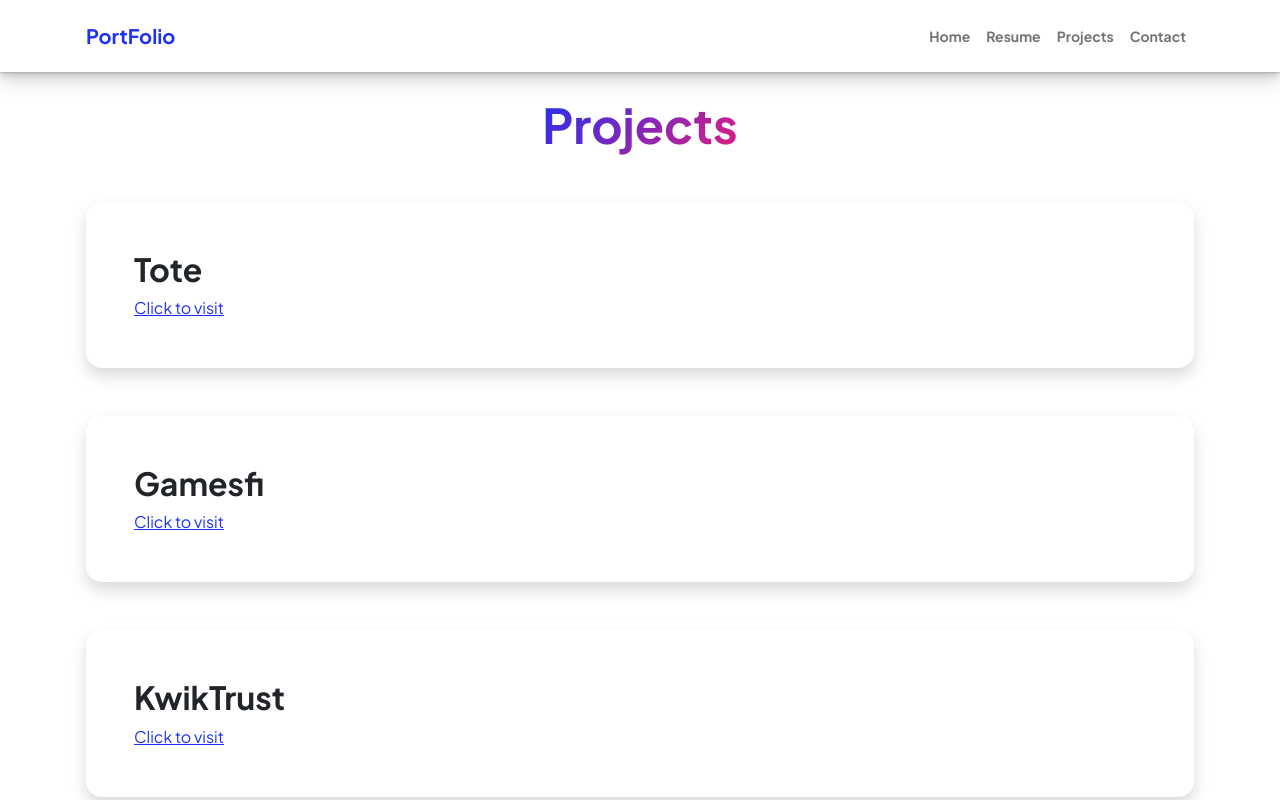
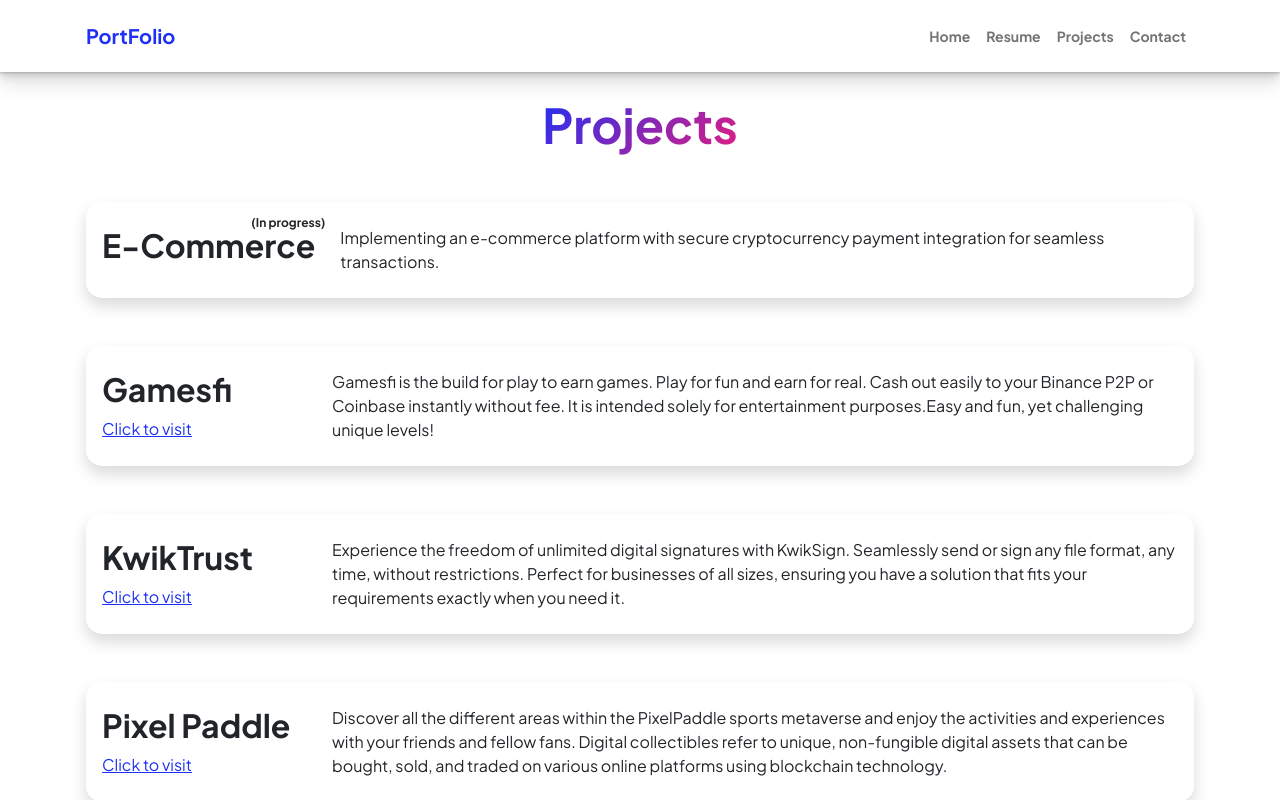
Before and after one commit to Mohsinalisyed/Portfolio, a React (Create React App) app: page /projects in a window 1280 px wide. Shown: the top 800 px of the page. Built offline with nearby package versions, Linux system fonts and the light colour scheme.

Commit message:
projects

```diff
--- a/src/App.tsx
+++ b/src/App.tsx
@@ -9,7 +9,7 @@
 import Footer from './Components/Footer';
 function App() {
   return (
-    <div >
+    <div style={{overflowX:"hidden"}}>
       <BrowserRouter>
         <Header/>
         <Routes>
--- a/src/Components/ProjectCard.tsx
+++ b/src/Components/ProjectCard.tsx
@@ -1,17 +1,24 @@
 import React from 'react'
+import { Link } from 'react-router-dom';
 interface Iprops{
     projectName:string;
-    link:string;
+    link?: string;
+    desc?: string;
+    status?:string
 }
-const ProjectCard:React.FC<Iprops> = ({projectName,link}) => {
+const ProjectCard: React.FC<Iprops> = ({ projectName, link, desc, status }) => {
   return (
     <div className="card overflow-hidden shadow rounded-4 border-0 mb-5">
     <div className="card-body p-0 ">
-        <div className="d-flex align-items-center  justify-content-between">
-            <div className="p-5">
-                <h2 className="fw-bolder">{projectName}</h2>
-                <a href={link}> Click to visit</a>
+              <div className="d-grid d-sm-flex justify-content-sm-center justify-content-xxl-start align-items-center py-4">
+            <div className="px-3" style={{minWidth:"230px"}}>
+                      <h2 className="fw-bolder" style={{ position: "relative",width:"max-content" }}>{projectName}
+                          <span style={{ fontSize: "12px",position:"absolute", top:"-10px" ,left:"70%", whiteSpace:"nowrap"}}>{status && '(In progress)'}</span></h2>
+                {link && <Link to={link}> Click to visit</Link>}
             </div>
+        <div className='px-3'>
+         {desc}
+        </div>
         </div>
     </div>
 </div>
--- a/src/Project.tsx
+++ b/src/Project.tsx
@@ -7,7 +7,7 @@
         <div>
 
             {/* <!-- Projects Section--> */}
-            <section className="py-5">
+            <section className="pt-5">
                 <div className="container px-3 mt-5">
                     <div className="text-center mb-5">
                         <h1 className="display-5 fw-bolder mb-0"><span className="text-gradient d-inline">Projects</span></h1>
@@ -15,13 +15,28 @@
                     <div className="row gx-5 justify-content-center">
                         <div className="col-lg-12 col-xl-12 col-xxl-12">
                             {/* <!-- Project Card 1--> */}
-                            <ProjectCard projectName='Tote' link='https://staging.thetote.io/home' />
+                            <ProjectCard projectName='E-Commerce' status='inprocess'
+                                desc='Implementing an e-commerce platform with secure cryptocurrency payment integration for seamless transactions.' />
                             {/* <!-- Project Card 2--> */}
-                            <ProjectCard projectName='Gamesfi' link='https://www.gamesfi.live/'  />
+                            <ProjectCard projectName='Gamesfi' link='https://www.gamesfi.live/'
+                                desc='Gamesfi is the build for play to earn games. Play for fun and earn for real.
+                                Cash out easily to your Binance P2P or Coinbase instantly without fee.
+                                 It is intended solely for entertainment
+                                purposes.Easy and
+                                 fun, yet challenging unique levels!
+' />
                             {/* <!-- Project Card 3--> */}
-                            <ProjectCard projectName='KwikTrust' link='https://kwiktrust.com/' />
+                            <ProjectCard projectName='KwikTrust' link='https://kwiktrust.com/'
+                                desc='Experience the freedom of unlimited digital signatures with KwikSign.
+                                      Seamlessly send or sign any file format, any time, without restrictions.
+                                      Perfect for businesses of all sizes, ensuring you have a solution that
+                                      fits your requirements exactly when you need it.'/>
                             {/* <!-- Project Card 4--> */}
-                            <ProjectCard projectName='Pixel Paddle' link='https://www.pixelpaddle.com/' />
+                            <ProjectCard projectName='Pixel Paddle' link='https://www.pixelpaddle.com/'
+                                desc='Discover all the different areas within the PixelPaddle sports metaverse
+                                 and enjoy the activities and experiences with your friends and fellow fans.
+                                      Digital collectibles refer to unique, non-fungible digital assets that can be bought,
+                                 sold, and traded on various online platforms using blockchain technology. ' />
                         </div>
                     </div>
                 </div>
```
